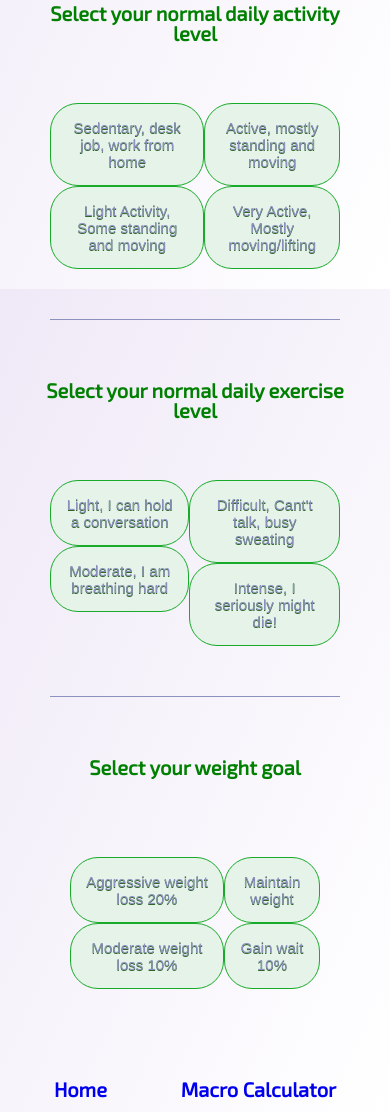
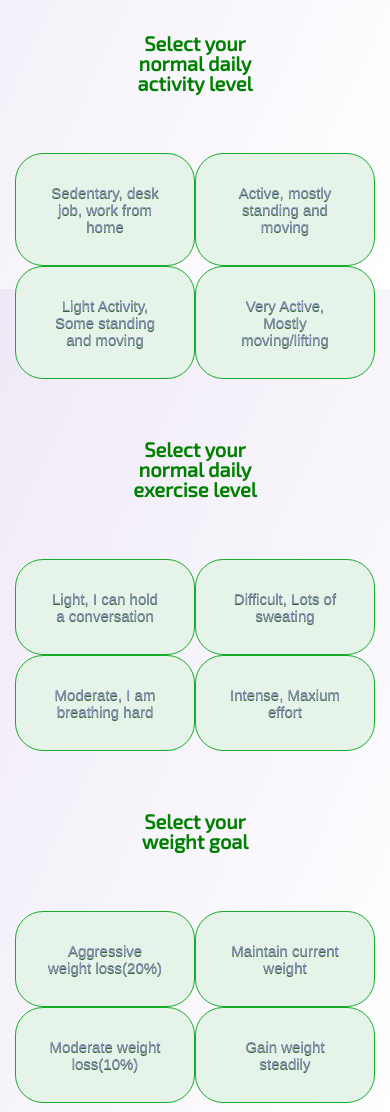
Before and after one commit to Lockers/Build-Week-1-Macro-Calculator, a website: page index.html in a window 390 px wide. Shown: the part 1399-2511 px from the top of the page. Drawn offline with Linux system fonts and the light colour scheme.

Commit message:
Updated main page with new JS and some additional boxes, changed some margins for better responsiveness, have now to only complete the macros and about us/calculators pages + refactor some CSS

```diff
--- a/LESS/index.less
+++ b/LESS/index.less
@@ -1,11 +1,12 @@
 @import '.\LESS\reset.less';
 @import 'nav\navbar.less';
 @import '.\LESS\variables.less';
+@import 'buttons\buttons.less';
 @import '.\LESS\header.less';
 @import '.\LESS\middle.less';
 @import '.\LESS\inputs.less';
 @import 'sliders\sliders.less';
-@import 'buttons\buttons.less';
+
 
 
 :root {
--- a/LESS/middle.less
+++ b/LESS/middle.less
@@ -1,13 +1,28 @@
-.inputs{
+.inputs {
     display: flex;
     padding: 2rem;
     margin: 2rem;
+}
+.activity-level{
+    margin: 5rem 10rem;
+}
+.active-container {
+    display: flex;
+    justify-content: center;
+    max-width: 960px;
+    margin: 5rem 0rem;
+}
+
+.exercise-container{
+    display: flex;
+    justify-content: center;
+    max-width: 960px;
+    margin: 5rem 0rem;
 }
 
 .goal-container {
     display: flex;
     justify-content: center;
-    text-align: center;
-    margin: 7rem;
     max-width: 960px;
+    margin: 5rem 0rem;
 }
--- a/LESS/variables.less
+++ b/LESS/variables.less
@@ -1,7 +1,7 @@
 
 // Tablet and desktop breakpoints, Trying mobile first approach
 @tablet: ~"(min-width: 550px)";
-@desktop: ~"(min-width: 768px)";
+@desktop: ~"(min-width: 800px)";
 
 // Margins
 @smallMargin: 1rem;
--- a/buttons/buttons.less
+++ b/buttons/buttons.less
@@ -1,46 +1,15 @@
-    .active-container {
-        display: flex;
-        max-width: 960px;
-        margin: 5rem;
-        border-bottom: 1px solid @headFontCol;
-    }
-      .active1 {
-        display: flex;
-        justify-content: space-around;
-    }
-     .active2 {
-        display: flex;
-        justify-content: space-around;
-        margin-bottom: 5rem;
-    }
-     .exercise-container{
-        display: flex;
-        max-width: 960px;
-        margin: 5rem;
-        border-bottom: 1px solid @headFontCol;
-        }
-
-    .exercise1 {
-        display: flex;
-        justify-content: center;
-    }
-    .exercise2 {
-        display: flex;
-        justify-content: center;
-        margin-bottom: 5rem;
-    }
-
-    button {
+  button {
 	background-color:#e5f3e9;
 	-moz-border-radius:28px;
 	-webkit-border-radius:28px;
 	border-radius:28px;
 	border:1px solid #18ab29;
-	display:flex;
+	display: inline-block;
 	cursor:pointer;
     color: @headFontCol;
-	font-size:15px;
-	padding:15px 15px;
+    font-size: 1.5rem;
+    width: 18rem;
+	padding: 3rem;
 	text-decoration:none;
     text-shadow:0px 1px 0px #2f6627;
     text-align: center;
--- a/index.html
+++ b/index.html
@@ -111,8 +111,8 @@
                 </div>
                     <div class="exercise2">
                         <span>
-                            <button id='ex3' value='3'>Difficult, Cant't talk, busy sweating</button>
-                            <button id='ex4' value='4'>Intense, I seriously might die!</button>
+                            <button id='ex3' value='3'>Difficult, Lots of sweating</button>
+                            <button id='ex4' value='4'>Intense, Maxium effort</button>
                         </span>
                     </div>
                 </div>
@@ -122,14 +122,14 @@
                 <div class="goal-container">
                     <div class="goal1">
                         <span>
-                            <button id='ex1' value='1'>Aggressive weight loss 20%</button>
-                            <button id='ex2' value='2'>Moderate weight loss 10%</button>
+                            <button id='ex1' value='1'>Aggressive weight loss(20%)</button>
+                            <button id='ex2' value='2'>Moderate weight loss(10%)</button>
                         </span>
                     </div>
                     <div class="goal2">
                         <span>
-                            <button id='ex3' value='3'>Maintain weight</button>
-                            <button id='ex4' value='4'>Gain wait 10%</button>
+                            <button id='ex3' value='3'>Maintain current weight</button>
+                            <button id='ex4' value='4'>Gain weight steadily</button>
                         </span>
                     </div>
                 </div>
```
Also changed, not shown: CSS/index.css.
